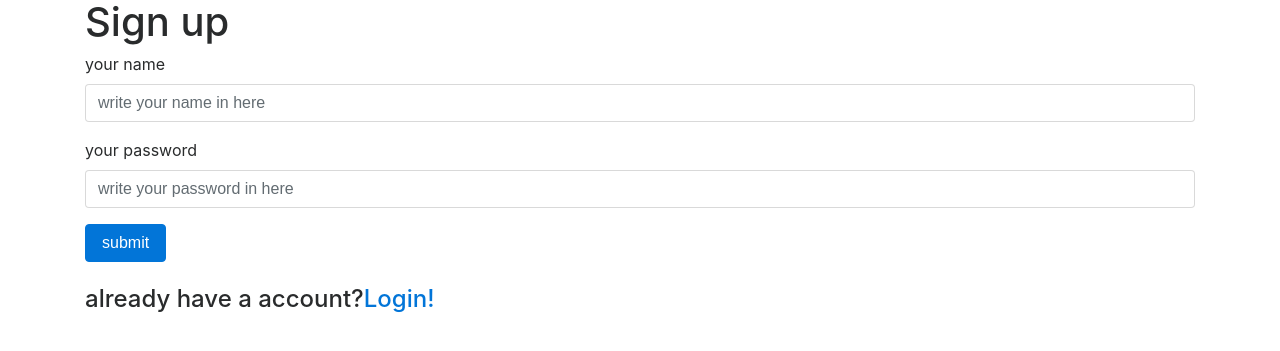
After one commit to al-cattiau/Mutiple-user-blog-system, a Python web app: template templates/signup.html in a window 1280 px wide. The commit adds this page. Shown: the top 351 px of the page. Run offline with Jinja, Linux system fonts and the light colour scheme; the template is opened without the code that fills it, so the values that code supplies are empty; some libraries are stand-ins or nearby versions.

Commit message:
Optimize login

```diff
--- a/templates/sign.html
+++ b/templates/login.html
@@ -5,12 +5,11 @@ First step to be a story teller
 
 {% block content %}
 <div class="container">
-    <h1>{{ method }}</h1>
+    <h1>Login</h1>
     <form method="POST">
         <div class="form-group">
             <label for="">your name</label>
             <input type="text" name="name" class="form-control" placeholder="write your name in here">
-
         </div>
         <div class="form-group">
             <label for="">your password</label>
@@ -18,6 +17,8 @@ First step to be a story teller
         </div>
         <button class="btn btn-primary">submit</button>
     </form>
+    <br>
+    <h4>not have a account yet?<a href="/signup">Sign up!</a></h4>
     {% if error %}
     <h3>{{error}}</h3>
     {% endif %}
--- /dev/null
+++ b/templates/signup.html
@@ -0,0 +1,27 @@
+{% extends "b-base.html" %}
+{% block title %}
+First step to be a story teller
+{% endblock %}
+
+{% block content %}
+<div class="container">
+    <h1>Sign up</h1>
+    <form method="POST">
+        <div class="form-group">
+            <label for="">your name</label>
+            <input type="text" name="name" class="form-control" placeholder="write your name in here">
+
+        </div>
+        <div class="form-group">
+            <label for="">your password</label>
+            <input type="password" name="password" class="form-control" placeholder="write your password in here">
+        </div>
+        <button class="btn btn-primary">submit</button>
+    </form>
+    <br>
+    <h4>already have a account?<a href="/login">Login!</a></h4>
+    {% if error %}
+    <h3>{{error}}</h3>
+    {% endif %}
+</div>
+{% endblock %}
```
Also changed, not shown: main.py (+6 -6 lines), 1 other file.
